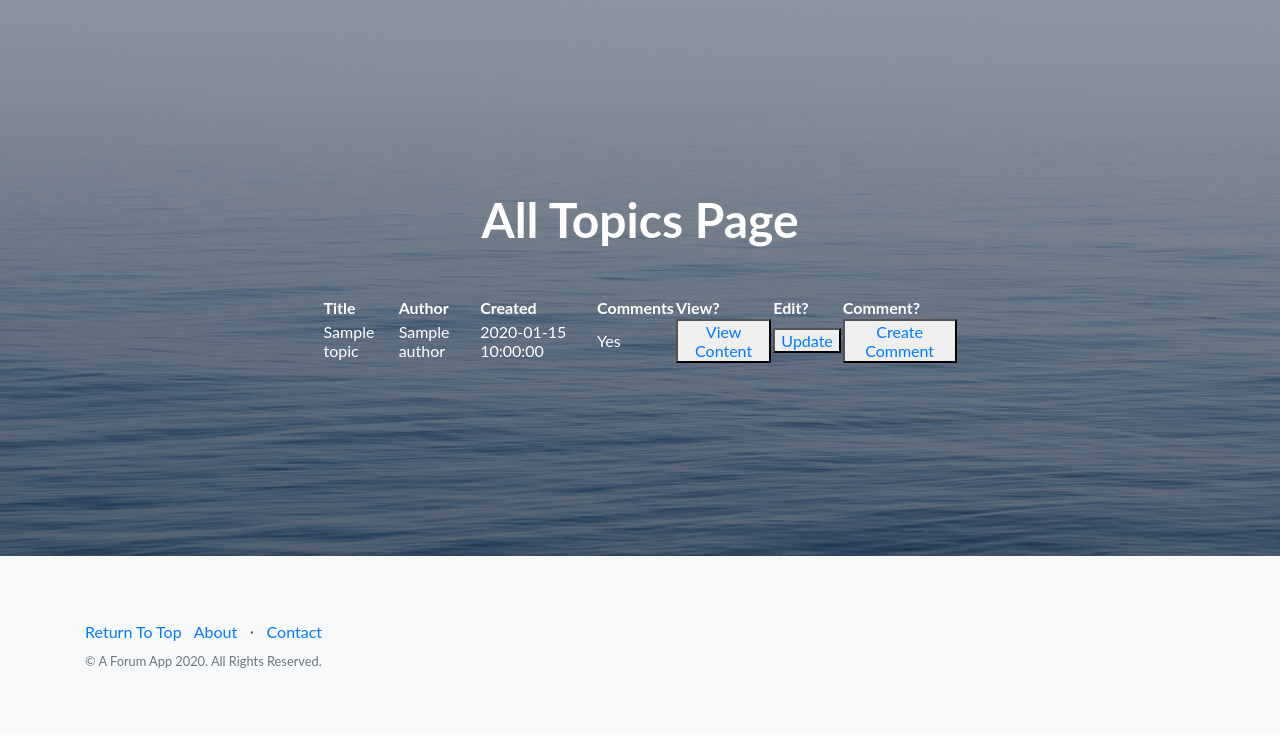
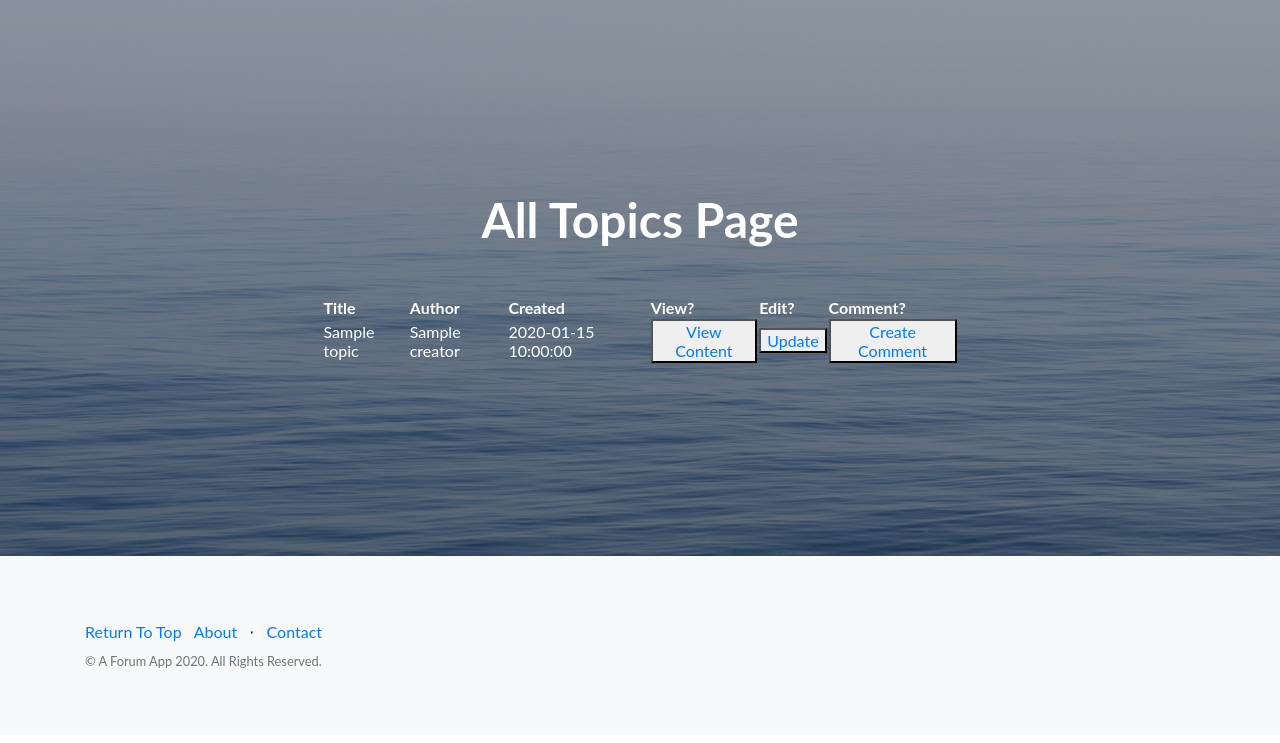
Before and after one commit to jswindlehurst/JohnsForum, a Flask app: template templates/all_topics.html in a window 1280 px wide. Shown: the part 57-800 px from the top of the page. Run offline with Flask 2, Linux system fonts and the light colour scheme; the template is opened without the code that fills it: most values are stand-ins (such as "Sample title", 1, 10 or a date in 2020); some libraries are stand-ins or nearby versions.

Commit message:
Fixed a bug

```diff
--- a/main.py
+++ b/main.py
@@ -111,9 +111,9 @@ def logout():
 @app.route("/all_topics", methods=["GET"])
 def all_topics():
 
-    all_topics = db.query(Comment.topic).all()
+    all_topics = db.query(Topic).all()
 
-    return render_template("all_topics.html", comments=all_topics)
+    return render_template("all_topics.html", topics=all_topics)
 
 
 # Topic View handler
--- a/templates/all_topics.html
+++ b/templates/all_topics.html
@@ -23,31 +23,25 @@
               <th>Title</th>
               <th>Author</th>
               <th>Created</th>
-              <th>Comments</th>
               <th>View?</th>
               <th>Edit?</th>
               <th>Comment?</th>
             </tr>
 
-            {% for comment in comments %}
+            {% for topic in topics %}
              <tr>
-                <td>{{ comment.topic.title }}</td>
-                <td>{{ comment.author.name }}</td>
-                <td>{{ comment.topic.created }}</td>
-                <td> {% if comment.id %}
-                        Yes
-                    {% else %}
-                        No
-                    {% endif %} </td>
+                <td>{{ topic.title }}</td>
+                <td>{{ topic.creator.name }}</td>
+                <td>{{ topic.created }}</td>
 
                  <td>
-                   <button><a href="/topic_view/{{ comment.topic.id }}">View Content</a></button>
+                   <button><a href="/topic_view/{{ topic.id }}">View Content</a></button>
                 </td>
                 <td>
-                   <button><a href="/topic_edit/{{ comment.topic.id }}">Update</a></button>
+                   <button><a href="/topic_edit/{{ topic.id }}">Update</a></button>
                 </td>
                  <td>
-                   <button><a href="/comment_create/{{ comment.topic.id }}">Create Comment</a></button>
+                   <button><a href="/comment_create/{{ topic.id }}">Create Comment</a></button>
                 </td>
              </tr>
             {% endfor %}
```
Also changed, not shown: localhost.sqlite (deleted).
